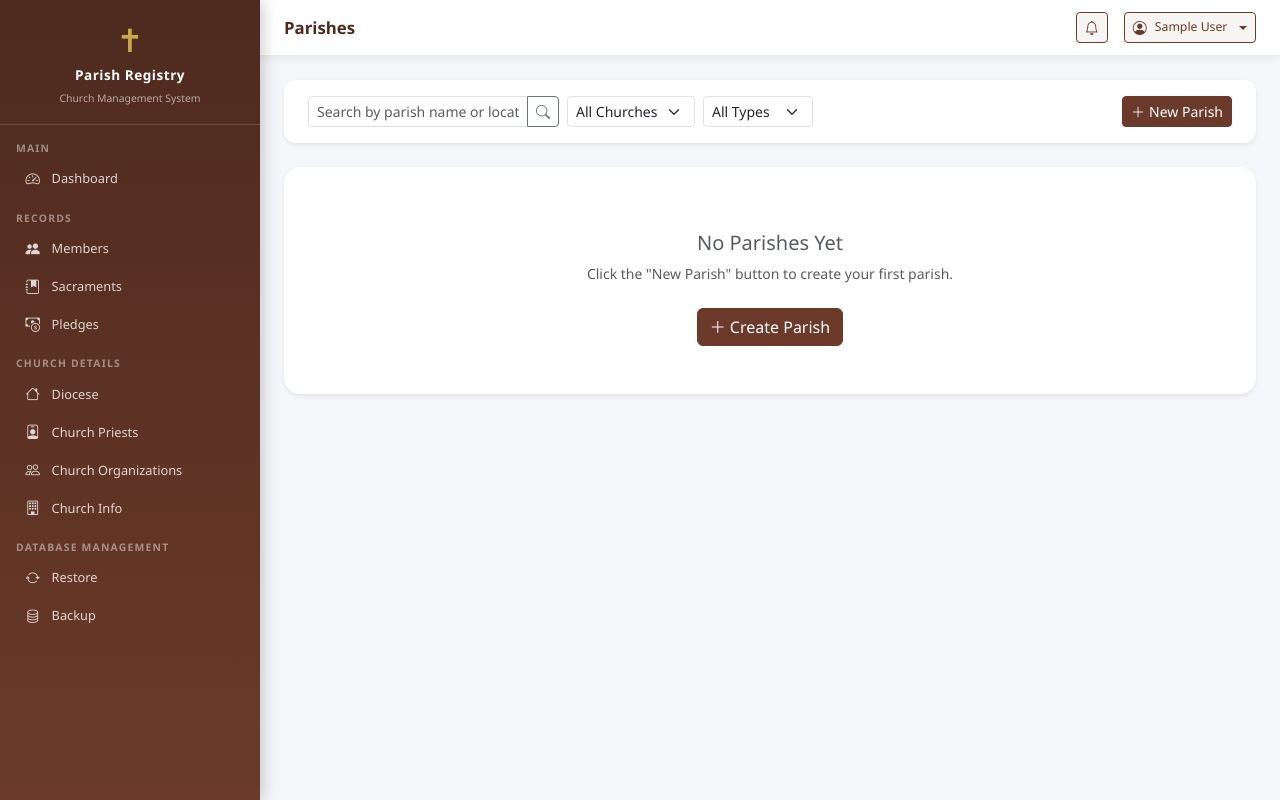
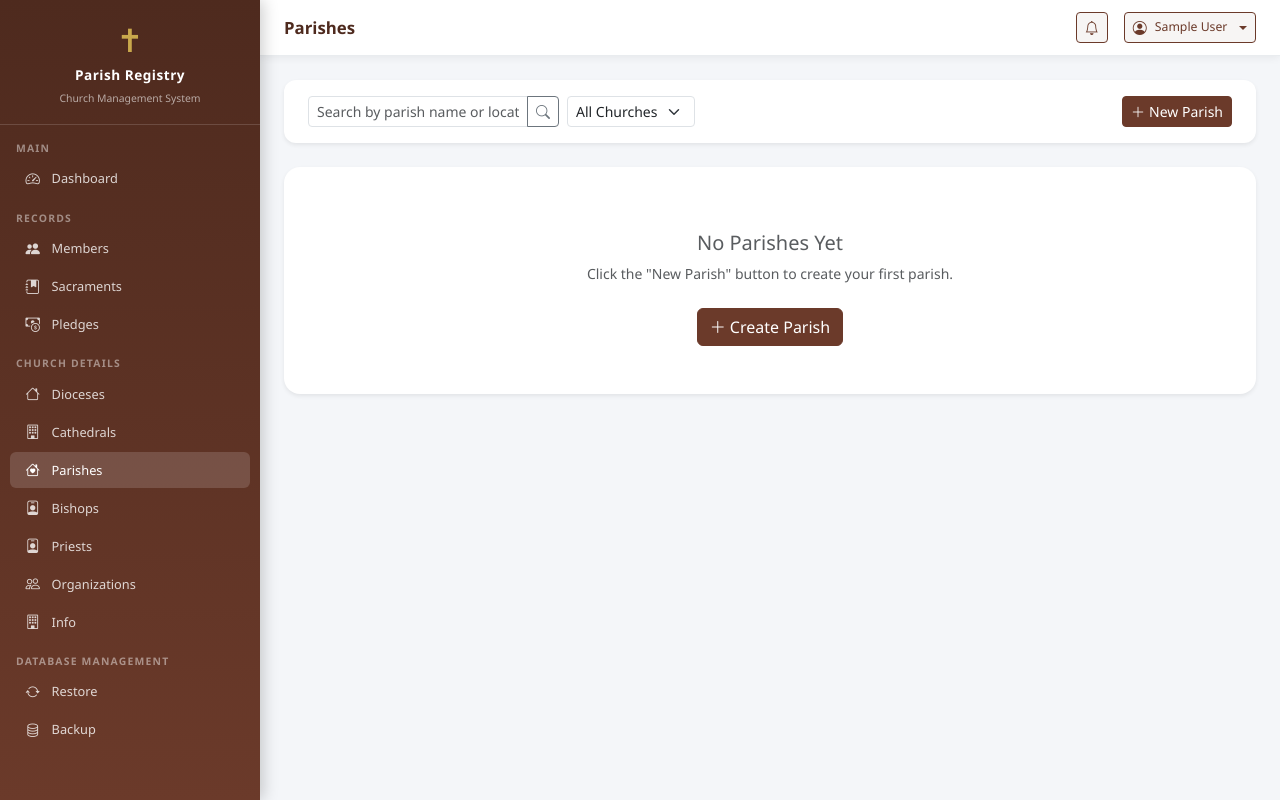
Before and after one commit to Precious143Bless/registry, a Django app: page /parishes/ in a window 1280 px wide. Run offline with Django 4.2, Linux system fonts and the light colour scheme; the visitor is signed in with stand-in values (Sample User, id 1); data that the repository does not hold is empty.

Commit message:
UPDATED DIOCESE AND PARISH AS WELL AS SIDE BAR

```diff
--- a/registry/templates/registry/base.html
+++ b/registry/templates/registry/base.html
@@ -322,27 +322,37 @@
             <li class="nav-section">Church Details</li>
             <li class="nav-item">
                 <a href="{% url 'church_list' %}" class="nav-link {% if 'church' in request.resolver_match.url_name %}active{% endif %}">
-                    <i class="bi bi-house"></i> Diocese
+                    <i class="bi bi-house"></i> Dioceses
+                </a>
+            </li>
+            <li class="nav-item">
+                <a href="{% url 'church_list' %}" class="nav-link {% if 'cathedral' in request.resolver_match.url_name %}active{% endif %}">
+                    <i class="bi bi-building"></i> Cathedrals
+                </a>
+            </li>
+            <li class="nav-item">
+                <a href="{% url 'parish_list' %}" class="nav-link {% if 'parish' in request.resolver_match.url_name %}active{% endif %}">
+                    <i class="bi bi-house-heart"></i> Parishes
                 </a>
             </li>
             <li class="nav-item">
                 <a href="{% url 'priests_list' %}" class="nav-link {% if 'priests' in request.resolver_match.url_name %}active{% endif %}">
-                    <i class="bi bi-person-badge"></i> Church Priests
+                    <i class="bi bi-person-badge"></i> Bishops
                 </a>
             </li>
-            {% comment %} <li class="nav-item">
-                <a href="{% url 'officers_list' %}" class="nav-link {% if 'officer' in request.resolver_match.url_name or 'officers' in request.resolver_match.url_name %}active{% endif %}">
-                    <i class="bi bi-people-fill"></i> Parish Officers
+            <li class="nav-item">
+                <a href="{% url 'priests_list' %}" class="nav-link {% if 'priests' in request.resolver_match.url_name %}active{% endif %}">
+                    <i class="bi bi-person-badge"></i> Priests
                 </a>
-            </li> {% endcomment %}
+            </li>
             <li class="nav-item">
                 <a href="{% url 'organization_list' %}" class="nav-link {% if 'organization' in request.resolver_match.url_name %}active{% endif %}">
-                    <i class="bi bi-people"></i> Church Organizations
+                    <i class="bi bi-people"></i> Organizations
                 </a>
             </li>
             <li class="nav-item">
                 <a href="{% url 'parish_info' %}" class="nav-link {% if request.resolver_match.url_name == 'parish_info' %}active{% endif %}">
-                    <i class="bi bi-building"></i> Church Info
+                    <i class="bi bi-building"></i> Info
                 </a>
             </li>
 
--- a/registry/templates/registry/churches/list.html
+++ b/registry/templates/registry/churches/list.html
@@ -64,7 +64,7 @@
                                 </a>
                             </li>
                             <li>
-                                <a href="{% url 'parish_create' church.pk %}" class="dropdown-item">
+                                <a href="{% url 'parish_create' %}?church_id={{ church.pk }}" class="dropdown-item">
                                     <i class="bi bi-plus-circle me-2"></i>Add Parish
                                 </a>
                             </li>
--- a/registry/templates/registry/churches/parishes/list.html
+++ b/registry/templates/registry/parishes/list.html
@@ -22,13 +22,6 @@
                 <option value="{{ church.id }}" {% if church_filter == church.id|stringformat:"s" %}selected{% endif %}>{{ church.name }}</option>
                 {% endfor %}
             </select>
-            <select name="parish_type" class="form-select form-select-sm" style="width: auto;" onchange="filterByType(this.value)">
-                <option value="">All Types</option>
-                <option value="cathedral" {% if parish_type == 'cathedral' %}selected{% endif %}>Cathedral</option>
-                <option value="parish" {% if parish_type == 'parish' %}selected{% endif %}>Parish</option>
-                <option value="mission" {% if parish_type == 'mission' %}selected{% endif %}>Mission</option>
-                <option value="chapel" {% if parish_type == 'chapel' %}selected{% endif %}>Chapel</option>
-            </select>
         </div>
         <a href="{% url 'parish_create' %}" class="btn btn-sm btn-primary-church">
             <i class="bi bi-plus-lg me-1"></i>New Parish
@@ -50,7 +43,6 @@
                         </div>
                         <div>
                             <h6 class="fw-bold mb-1" style="color: #4e2a1e;">{{ parish.name }}</h6>
-                            <span class="badge" style="background: #f5ede8; color: #6b3a2a;">{{ parish.get_parish_type_display }}</span>
                         </div>
                     </div>
                     <div class="dropdown">
@@ -97,27 +89,12 @@
                 </div>
                 {% endif %}
 
-                <!-- Feast Day -->
-                {% if parish.feast_day %}
-                <div class="d-flex align-items-center gap-2 mb-2">
-                    <i class="bi bi-calendar-heart" style="color: #c9a84c; font-size: 0.9rem;"></i>
-                    <span class="small text-muted">Feast: {{ parish.feast_day }}</span>
-                </div>
-                {% endif %}
-
                 <!-- Contact -->
                 {% if parish.contact_number %}
                 <div class="d-flex align-items-center gap-2 mb-2">
                     <i class="bi bi-telephone" style="color: #c9a84c; font-size: 0.9rem;"></i>
                     <span class="small text-muted">{{ parish.contact_number }}</span>
                 </div>
-                {% endif %}
-
-                <!-- Description -->
-                {% if parish.description %}
-                <p class="text-muted small mb-3" style="line-height: 1.5;">
-                    {{ parish.description|truncatechars:100 }}
-                </p>
                 {% endif %}
 
                 <!-- Parish Stats -->
@@ -170,7 +147,7 @@
     <ul class="pagination justify-content-center">
         {% if parishes.has_previous %}
         <li class="page-item">
-            <a class="page-link" href="?page={{ parishes.previous_page_number }}{% if q %}&q={{ q }}{% endif %}{% if church_filter %}&church_filter={{ church_filter }}{% endif %}{% if parish_type %}&parish_type={{ parish_type }}{% endif %}">
+            <a class="page-link" href="?page={{ parishes.previous_page_number }}{% if q %}&q={{ q }}{% endif %}{% if church_filter %}&church_filter={{ church_filter }}{% endif %}">
                 <i class="bi bi-chevron-left"></i>
             </a>
         </li>
@@ -181,14 +158,14 @@
             <li class="page-item active"><span class="page-link">{{ num }}</span></li>
             {% elif num > parishes.number|add:'-3' and num < parishes.number|add:'3' %}
             <li class="page-item">
-                <a class="page-link" href="?page={{ num }}{% if q %}&q={{ q }}{% endif %}{% if church_filter %}&church_filter={{ church_filter }}{% endif %}{% if parish_type %}&parish_type={{ parish_type }}{% endif %}">{{ num }}</a>
+                <a class="page-link" href="?page={{ num }}{% if q %}&q={{ q }}{% endif %}{% if church_filter %}&church_filter={{ church_filter }}{% endif %}">{{ num }}</a>
             </li>
             {% endif %}
         {% endfor %}
 
         {% if parishes.has_next %}
         <li class="page-item">
-            <a class="page-link" href="?page={{ parishes.next_page_number }}{% if q %}&q={{ q }}{% endif %}{% if church_filter %}&church_filter={{ church_filter }}{% endif %}{% if parish_type %}&parish_type={{ parish_type }}{% endif %}">
+            <a class="page-link" href="?page={{ parishes.next_page_number }}{% if q %}&q={{ q }}{% endif %}{% if church_filter %}&church_filter={{ church_filter }}{% endif %}">
                 <i class="bi bi-chevron-right"></i>
             </a>
         </li>
@@ -226,7 +203,7 @@
     function deleteParish(id, name) {
         document.getElementById('deleteConfirmTitle').innerText = 'Delete Parish';
         document.getElementById('deleteConfirmMessage').innerHTML = `Are you sure you want to delete "<strong>${name}</strong>"? This will also remove all officers associated with this parish.`;
-        deleteUrl = `/churches/parishes/${id}/delete/`;
+        deleteUrl = `/parishes/${id}/delete/`;
         document.getElementById('deleteForm').action = deleteUrl;
         new bootstrap.Modal(document.getElementById('deleteConfirmModal')).show();
     }
@@ -241,16 +218,5 @@
         url.searchParams.delete('page');
         window.location.href = url.toString();
     }
-
-    function filterByType(value) {
-        const url = new URL(window.location.href);
-        if (value) {
-            url.searchParams.set('parish_type', value);
-        } else {
-            url.searchParams.delete('parish_type');
-        }
-        url.searchParams.delete('page');
-        window.location.href = url.toString();
-    }
 </script>
 {% endblock %}
--- a/registry/urls.py
+++ b/registry/urls.py
@@ -125,10 +125,12 @@ urlpatterns = [
 
     # Parishes
     path('parishes/', views.parish_list, name='parish_list'),
-    path('churches/<int:church_pk>/parish/new/', views.parish_create, name='parish_create'),
+    path('parishes/new/', views.parish_create, name='parish_create'),
     path('parishes/<int:pk>/', views.parish_detail, name='parish_detail'),
     path('parishes/<int:pk>/edit/', views.parish_edit, name='parish_edit'),
     path('parishes/<int:pk>/delete/', views.parish_delete, name='parish_delete'),
+    path('parishes/<int:pk>/members/', views.parish_member, name='parish_member'),
+    path('parishes/<int:pk>/officer-chart/', views.parish_officer_chart, name='parish_officer_chart'),
 
     # Parish Officers
     path('parishes/<int:parish_pk>/officer/add/', views.parish_officer_add, name='parish_officer_add'),
--- a/registry/views.py
+++ b/registry/views.py
@@ -1510,7 +1510,7 @@ def church_create(request):
 @admin_required
 def church_detail(request, pk):
     church = get_object_or_404(Church, pk=pk)
-    parishes = church.parishes.filter(is_active=True)
+    parishes = church.parishes.filter(is_active=True).order_by('name')
 
     # Calculate total officers across all parishes
     total_officers = 0
@@ -1597,45 +1597,42 @@ def parish_list(request):
         'churches': Church.objects.filter(is_active=True),
     }
 
-    return render(request, 'registry/churches/parishes/list.html', context)
-
-
-@admin_required
-def parish_create(request, church_pk=None):
-    """
-    Create a new parish. If church_pk is provided, pre-select that church.
-    """
-    # Get church if church_pk is provided via URL or GET parameter
-    church = None
-    if church_pk:
-        church = get_object_or_404(Church, pk=church_pk)
-    elif request.GET.get('church_id'):
-        church = get_object_or_404(Church, pk=request.GET.get('church_id'))
-
-    # Initialize form with church if available
-    initial_data = {}
-    if church:
-        initial_data['church'] = church
-
+    return render(request, 'registry/parishes/list.html', context)
+
+
+@admin_required
+def parish_create(request):
+    """Create a new parish with church selection from dropdown"""
     if request.method == 'POST':
         form = ParishForm(request.POST)
         if form.is_valid():
-            parish = form.save()
+            parish = form.save(commit=False)
+            parish.parish_type = 'parish'  # Always set to 'parish'
+            parish.save()
             messages.success(request, f'Parish "{parish.name}" created successfully.')
-
-            # Redirect to church detail if church was specified, otherwise to parish list
-            if church:
-                return redirect('church_detail', pk=church.pk)
-            return redirect('parish_list')
+            return redirect('parish_detail', pk=parish.pk)
+        else:
+            # Print errors for debugging
+            for field, errors in form.errors.items():
+                for error in errors:
+                    print(f"Error in {field}: {error}")
     else:
-        form = ParishForm(initial=initial_data)
-
-    return render(request, 'registry/churches/parishes/form.html', {
+        form = ParishForm()
+        # Pre-select church if church_id is passed in GET
+        if request.GET.get('church_id'):
+            selected_church_id = request.GET.get('church_id')
+        else:
+            selected_church_id = None
+
+    # Get all churches for dropdown
+    churches = Church.objects.filter(is_active=True).order_by('name')
+
+    return render(request, 'registry/parishes/form.html', {
         'form': form,
-        'church': church,
+        'churches': churches,
+        'selected_church_id': request.GET.get('church_id', ''),
         'title': 'Add New Parish'
     })
-
 
 @admin_required
 def parish_detail(request, pk):
@@ -1650,7 +1647,7 @@ def parish_detail(request, pk):
     if officer_position:
         officers = officers.filter(position=officer_position)
 
-    return render(request, 'registry/churches/parishes/detail.html', {
+    return render(request, 'registry/parishes/detail.html', {
         'parish': parish,
         'officers': officers,
         'officer_position': officer_position,
@@ -1665,10 +1662,16 @@ def parish_edit(request, pk):
         form.save()
         messages.success(request, 'Parish updated successfully.')
         return redirect('parish_detail', pk=parish.pk)
-    return render(request, 'registry/churches/parishes/form.html', {
+
+    # Get all churches for dropdown
+    churches = Church.objects.filter(is_active=True).order_by('name')
+
+    return render(request, 'registry/parishes/form.html', {
         'form': form,
-        'parish': parish,
-        'title': f'Edit {parish.name}'
+        'churches': churches,
+        'selected_church_id': str(parish.church_id) if parish.church_id else '',
+        'title': f'Edit {parish.name}',
+        'parish': parish
     })
 
 
@@ -1680,7 +1683,7 @@ def parish_delete(request, pk):
         parish.delete()
         messages.success(request, f'Parish "{parish_name}" has been deleted.')
         return redirect('parish_list')
-    return render(request, 'registry/churches/parishes/confirm_delete.html', {
+    return render(request, 'registry/parishes/confirm_delete.html', {
         'parish': parish
     })
 
@@ -1697,7 +1700,7 @@ def parish_officer_add(request, parish_pk):
         messages.success(request, f'{officer.full_name} has been added as {officer.get_position_display()} to {parish.name}.')
         return redirect('parish_detail', pk=parish.pk)
 
-    return render(request, 'registry/churches/parishes/officer_form.html', {
+    return render(request, 'registry/parishes/officer_form.html', {
         'form': form,
         'parish': parish,
         'title': f'Add Officer to {parish.name}'
@@ -1714,7 +1717,7 @@ def parish_officer_edit(request, pk):
         messages.success(request, 'Officer information updated successfully.')
         return redirect('parish_detail', pk=officer.parish.pk)
 
-    return render(request, 'registry/churches/parishes/officer_form.html', {
+    return render(request, 'registry/parishes/officer_form.html', {
         'form': form,
         'officer': officer,
         'parish': officer.parish,
@@ -1732,7 +1735,7 @@ def parish_officer_delete(request, pk):
         messages.success(request, 'Officer has been removed.')
         return redirect('parish_detail', pk=parish_pk)
 
-    return render(request, 'registry/churches/parishes/confirm_officer_delete.html', {
+    return render(request, 'registry/parishes/confirm_officer_delete.html', {
         'officer': officer
     })
 
@@ -1782,7 +1785,7 @@ def parish_officer_chart(request, pk):
     # Calculate total officers count
     total_officers = sum(len(officers) for officers in officers_by_position.values())
 
-    return render(request, 'registry/churches/parishes/parish_officer_chart.html', {
+    return render(request, 'registry/parishes/parish_officer_chart.html', {
         'parish': parish,
         'officers_by_position': officers_by_position,
         'total_officers': total_officers,
@@ -1822,7 +1825,7 @@ def parish_member(request, pk):
     paginator = Paginator(members, 15)
     page_obj = paginator.get_page(request.GET.get('page'))
 
-    return render(request, 'registry/churches/parishes/parish_member.html', {
+    return render(request, 'registry/parishes/parish_member.html', {
         'parish': parish,
         'members': page_obj,
         'page_obj': page_obj,
```
Also changed, not shown: registry/forms.py (+29 -2 lines), registry/models.py (+2 -9 lines), registry/templates/registry/churches/detail.html (+62 -78 lines), registry/templates/registry/parishes/detail.html (renamed from registry/templates/registry/churches/parishes/detail.html, +4 -6 lines), registry/templates/registry/parishes/form.html (renamed from registry/templates/registry/churches/parishes/form.html, +37 -19 lines), registry/templates/registry/parishes/officer_form.html (renamed from registry/templates/registry/churches/parishes/officer_form.html), registry/templates/registry/parishes/parish_member.html (renamed from registry/templates/registry/churches/parishes/parish_member.html), registry/templates/registry/parishes/parish_officer_chart.html (renamed from registry/templates/registry/churches/parishes/parish_officer_chart.html).
